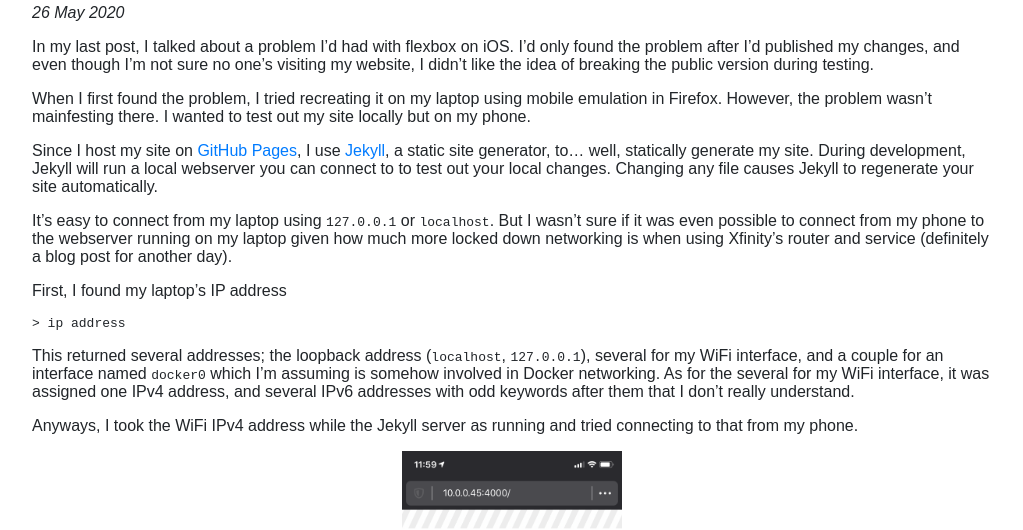
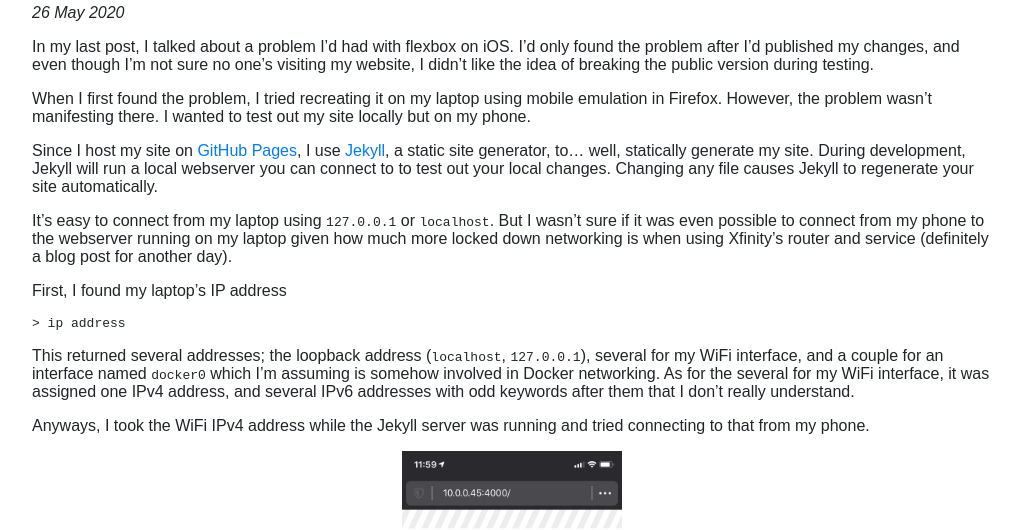
Before and after one commit to tkindy/website, a Jekyll site: the page built from _posts/2020-05-26-jekyll-serve-mobile.md, in a window 1280 px wide. Shown: the part 188-718 px from the top of the page, without its empty margins (128-1151 px from the left). Built offline with Jekyll 4.4.1, drawn with Linux system fonts in a browser that asks for light colours.

Commit message:
Fix typos

```diff
--- a/_posts/2020-05-26-jekyll-serve-mobile.md
+++ b/_posts/2020-05-26-jekyll-serve-mobile.md
@@ -4,7 +4,7 @@
 
 In my last post, I talked about a problem I'd had with flexbox on iOS. I'd only found the problem after I'd published my changes, and even though I'm not sure no one's visiting my website, I didn't like the idea of breaking the public version during testing.
 
-When I first found the problem, I tried recreating it on my laptop using mobile emulation in Firefox. However, the problem wasn't mainfesting there. I wanted to test out my site locally but on my phone.
+When I first found the problem, I tried recreating it on my laptop using mobile emulation in Firefox. However, the problem wasn't manifesting there. I wanted to test out my site locally but on my phone.
 
 Since I host my site on [GitHub Pages][1], I use [Jekyll][2], a static site generator, to... well, statically generate my site. During development, Jekyll will run a local webserver you can connect to to test out your local changes. Changing any file causes Jekyll to regenerate your site automatically.
 
@@ -18,7 +18,7 @@
 
 This returned several addresses; the loopback address (`localhost`, `127.0.0.1`), several for my WiFi interface, and a couple for an interface named `docker0` which I'm assuming is somehow involved in Docker networking. As for the several for my WiFi interface, it was assigned one IPv4 address, and several IPv6 addresses with odd keywords after them that I don't really understand.
 
-Anyways, I took the WiFi IPv4 address while the Jekyll server as running and tried connecting to that from my phone.
+Anyways, I took the WiFi IPv4 address while the Jekyll server was running and tried connecting to that from my phone.
 
 {% include image.html file="jekyll-connection-refused.png" alt="connection refused" caption="Connection refused" class="tall" %}
 
```
